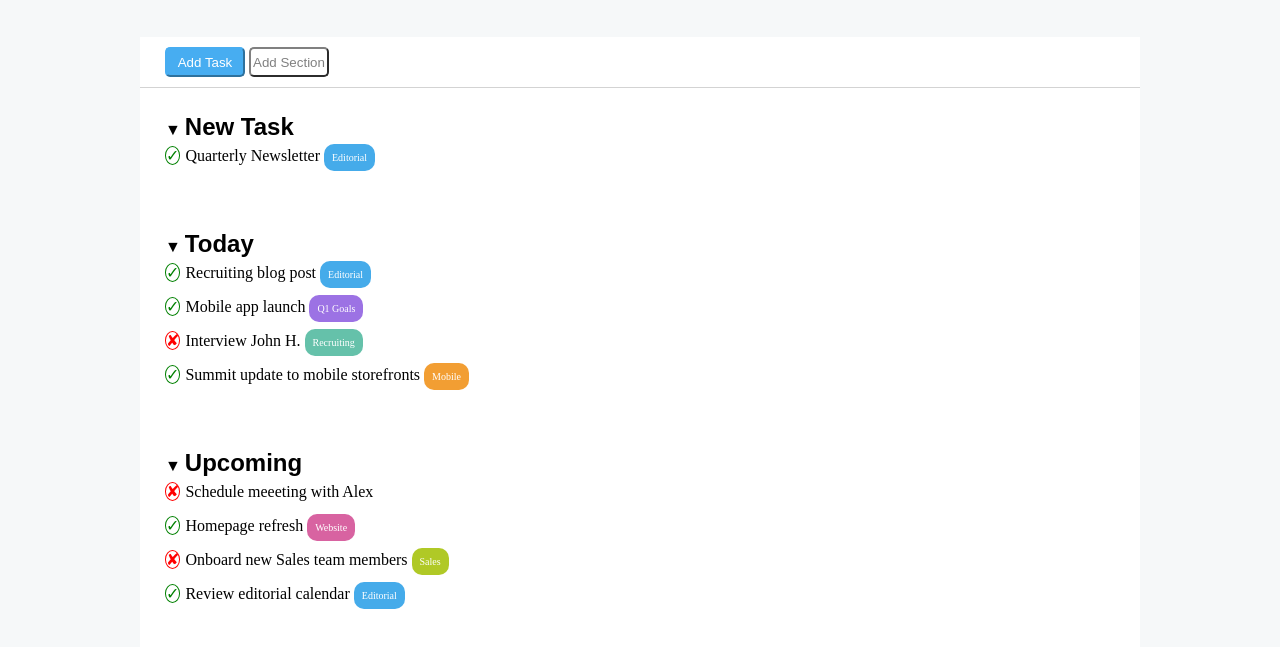
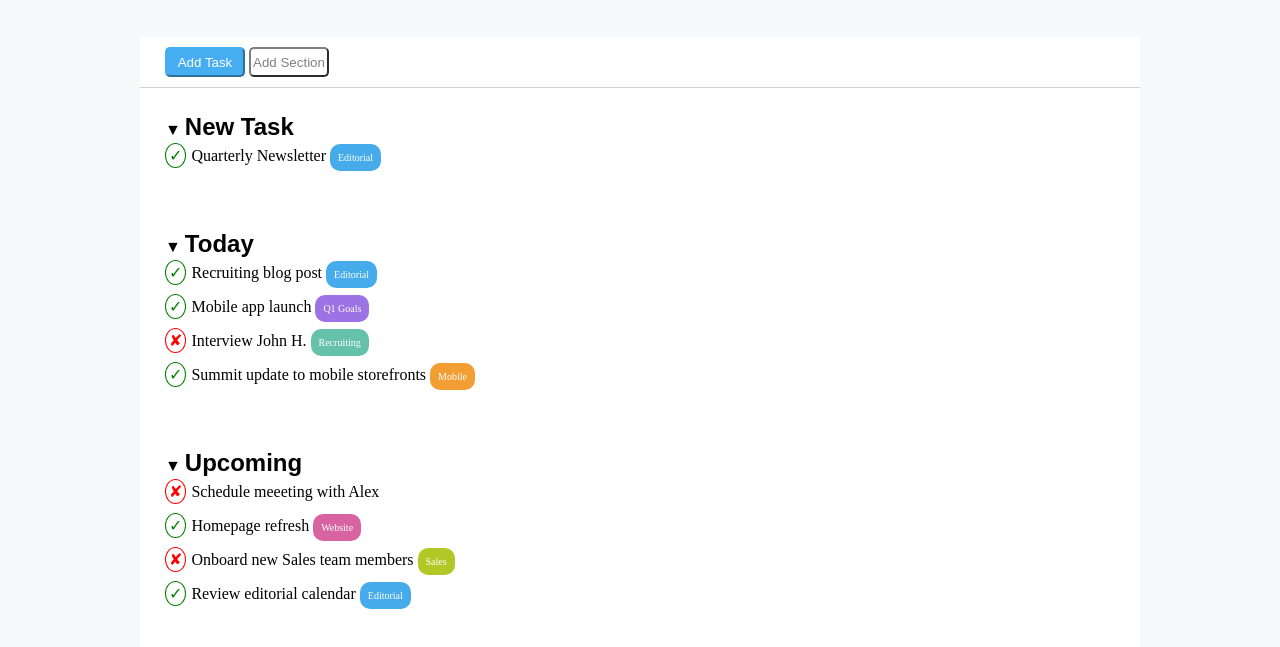
Before and after one commit to ClaudioAiello23/html-css-toboolist, a plain HTML site: page index.html in a window 1280 px wide. Shown: the part 57-704 px from the top of the page. Drawn offline with Linux system fonts and the light colour scheme; a web font is replaced by a local one.

Commit message:
Inserimento padding su check/cross

```diff
--- a/css/style.css
+++ b/css/style.css
@@ -94,21 +94,19 @@ h2{
 .text_check::before{
     content: '\2713';
     color: green;
-    width: 16px;
-    height: 16px;
     border: 1px solid green;
     border-radius: 100%;
     margin-right: 5px;
+    padding: 3px;
 }
 
 .text_cross::before{
     content: '\2718';
     color: red;
-    width: 16px;
-    height: 16px;
     border: 1px solid red;
     border-radius: 100%;
     margin-right: 5px;
+    padding: 3px;
 }
 
 .tags{
```
